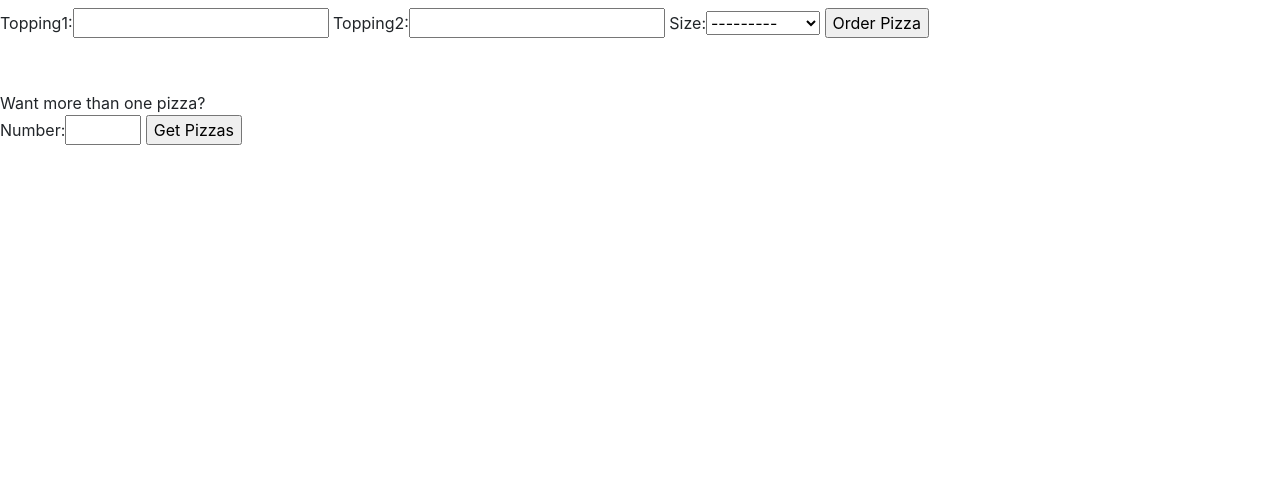
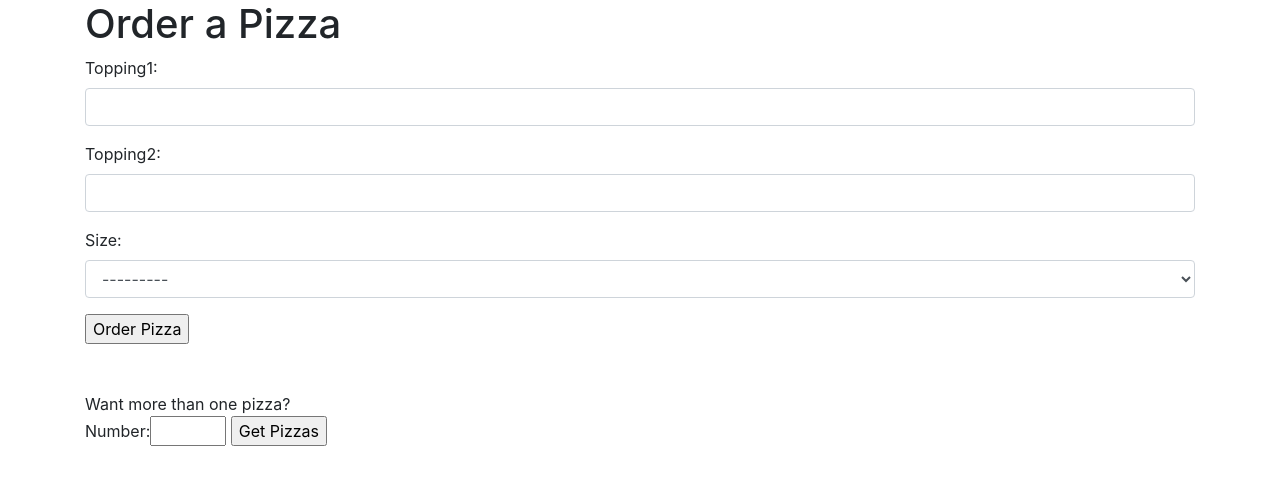
Before and after one commit to Arpik/PizzaLovers, a Django app: page /order in a window 1280 px wide. Shown: the top 485 px of the page. Run offline with Django 3.2, Linux system fonts and the light colour scheme; tables that the repository leaves empty hold one stand-in row (values such as "Sample post"); some libraries are stand-ins or nearby versions.

Commit message:
Changed form using widget_tewaks app.

```diff
--- a/pizzalovers/pizza/templates/pizza/order.html
+++ b/pizzalovers/pizza/templates/pizza/order.html
@@ -11,6 +11,13 @@
         <title>Welcome Pizza Lovers! </title>
     </head>
     <body>
+
+        {% load widget_tweaks %}
+
+        <div class = "container">
+
+            <h1> Order a Pizza</h1>
+
             <h2> {{ note }} </h2>
 
             {% if created_pizza_pk %}
@@ -19,10 +26,15 @@
 
             <form action = "{% url 'order' %}" method = "post">
                 {% csrf_token %}
-            {{ pizzaform }}
+                {% for field in pizzaform %}
+                <div class="form-group">
+                    {{ field.errors }}
+                    {{ field.label_tag }}
+                    {% render_field field class="form-control" %}
+                </div>
+                {% endfor %}
                 <input type = "submit" value = "Order Pizza">
             </form>
-
             <br></br>
 
             Want more than one pizza?
@@ -31,6 +43,7 @@
                 {{ multiple_form }}
                 <input type = "submit" value = "Get Pizzas">
             </form>
+        </div>
 
         <!-- Optional JavaScript -->
         <!-- jQuery first, then Popper.js, then Bootstrap JS -->
```
Lines whose indentation alone changed are shown as unchanged.
